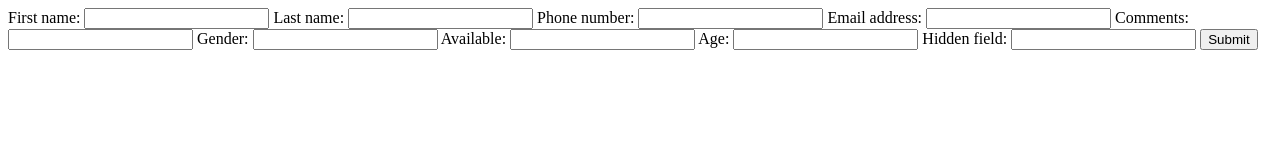
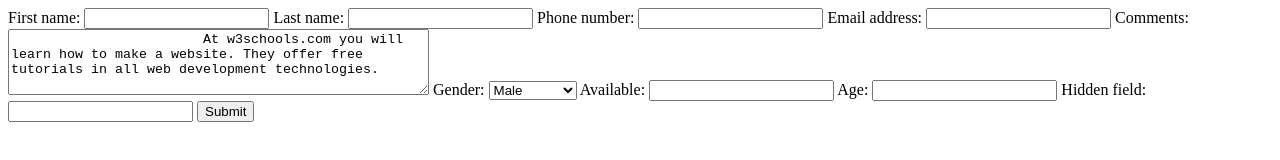
Before and after one commit to xchen205/webdev_lab5, a plain HTML site: page index.html in a window 1280 px wide. Drawn offline with Linux system fonts and the light colour scheme.

Commit message:
Update index.html

```diff
--- a/index.html
+++ b/index.html
@@ -12,9 +12,16 @@
   			<label for="email_field">Email address:</label>
   			<input type="text" id="email_field" name="email_field">
   			<label for="comments_field">Comments:</label>
-  			<input type="text" id="comments_field" name="comments_field">
+  			<textarea id="comments_field" name="Comments" rows="4" cols="50">
+			At w3schools.com you will learn how to make a website. They offer free tutorials in all web development technologies.
+			</textarea>
   			<label for="gender_field">Gender:</label>
-  			<input type="text" id="gender_field" name="gender_field">
+  			<select id="gender_field">
+  			<option value="male">Male</option>
+  			<option value="female">Female</option>
+ 			<option value="other">Other</option>
+ 			<option value="no_answer">No Answer</option>
+			</select>
   			<label for="available_field[]">Available:</label>
   			<input type="text" id="available_field[]" name="available_field[]">
   			<label for="age_field">Age:</label>
```
